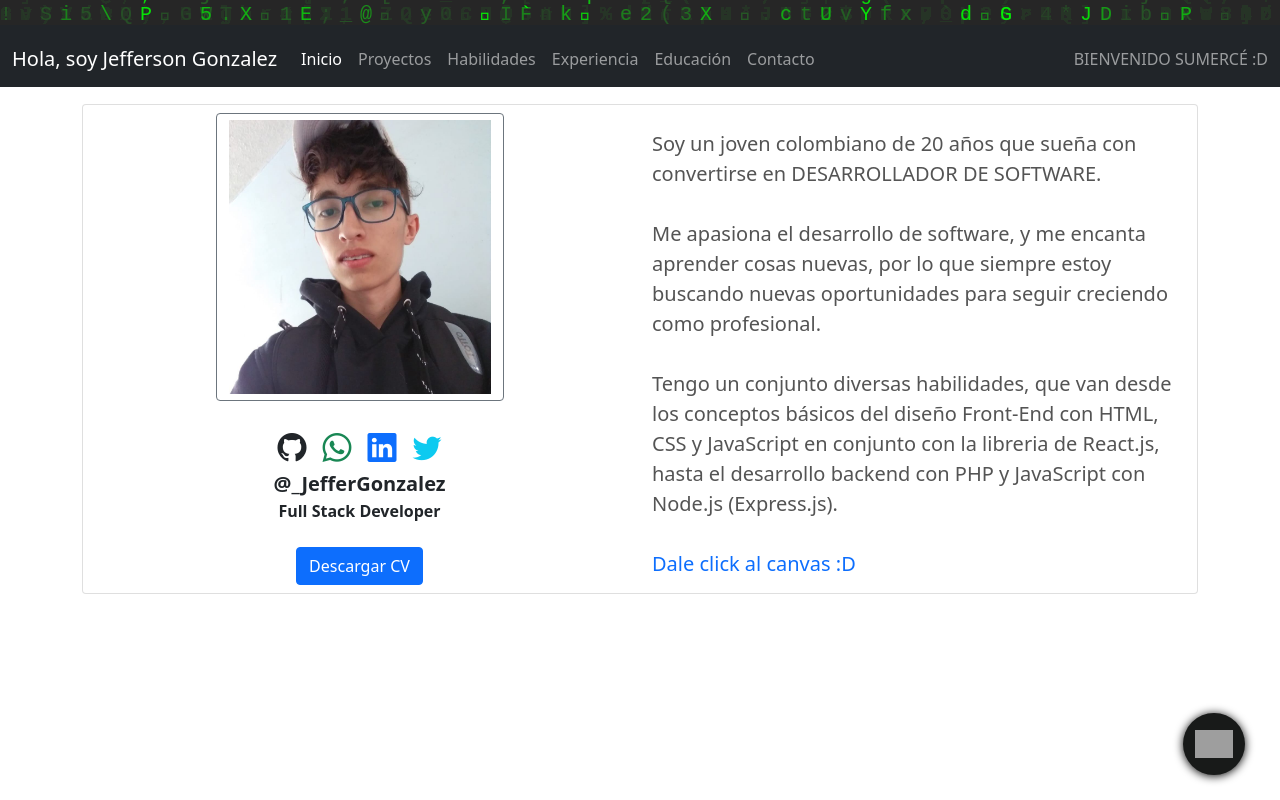
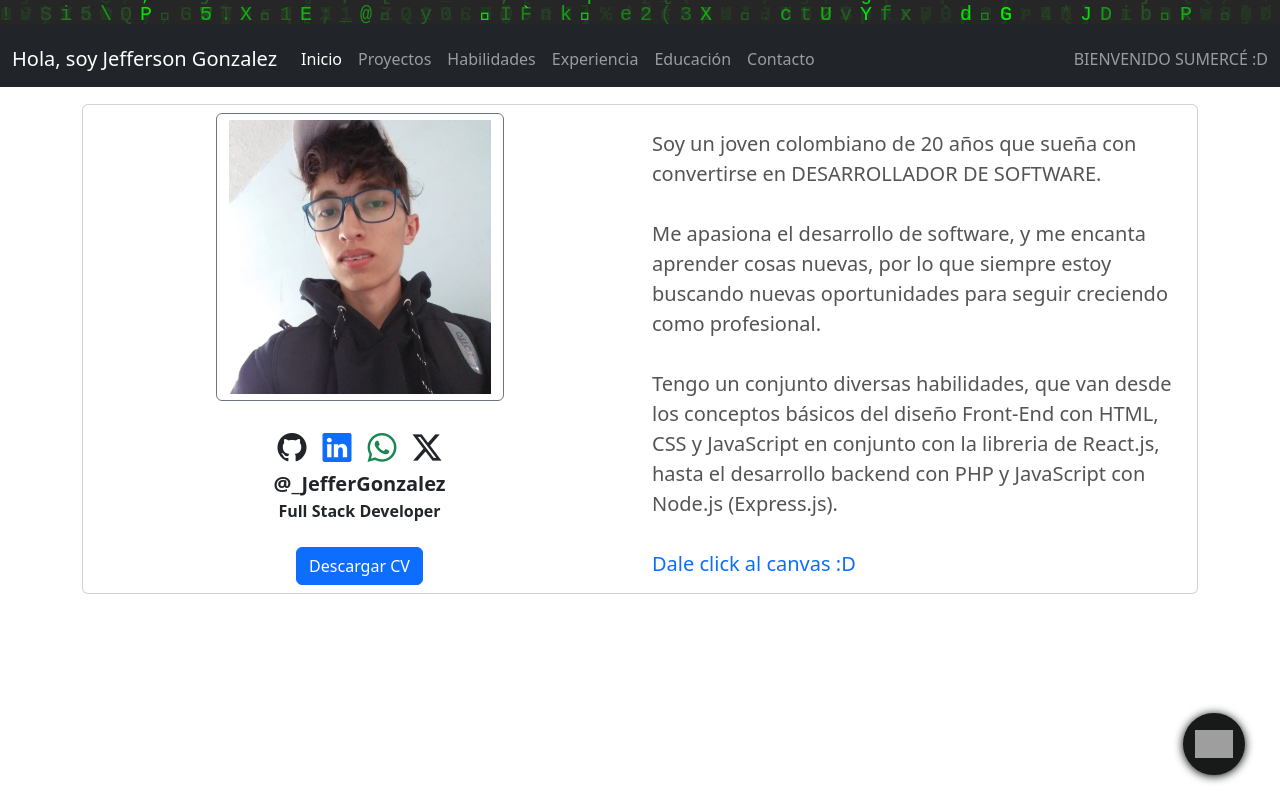
Before and after one commit to JefferGonzalez/portfolio, a React (Vite) app: page / in a window 1280 px wide. Built offline with nearby package versions, Linux system fonts and the light colour scheme; grey boxes are pictures that could not be loaded.

Commit message:
Update bootstrap version

```diff
--- a/index.html
+++ b/index.html
@@ -7,18 +7,18 @@
     <meta name="theme-color" content="#000000" />
     <meta name="description" content="Portfolio of @JefferGonzalez" />
     <link
-      href="https://cdn.jsdelivr.net/npm/bootstrap@5.1.3/dist/css/bootstrap.min.css"
+      href="https://cdn.jsdelivr.net/npm/bootstrap@5.3.2/dist/css/bootstrap.min.css"
       rel="stylesheet"
-      integrity="sha384-1BmE4kWBq78iYhFldvKuhfTAU6auU8tT94WrHftjDbrCEXSU1oBoqyl2QvZ6jIW3"
+      integrity="sha384-T3c6CoIi6uLrA9TneNEoa7RxnatzjcDSCmG1MXxSR1GAsXEV/Dwwykc2MPK8M2HN"
       crossorigin="anonymous"
     />
     <link
       rel="stylesheet"
-      href="https://cdn.jsdelivr.net/npm/bootstrap-icons@1.8.3/font/bootstrap-icons.css"
+      href="https://cdn.jsdelivr.net/npm/bootstrap-icons@1.11.1/font/bootstrap-icons.css"
     />
     <script
-      src="https://cdn.jsdelivr.net/npm/bootstrap@5.1.3/dist/js/bootstrap.bundle.min.js"
-      integrity="sha384-ka7Sk0Gln4gmtz2MlQnikT1wXgYsOg+OMhuP+IlRH9sENBO0LRn5q+8nbTov4+1p"
+      src="https://cdn.jsdelivr.net/npm/bootstrap@5.3.2/dist/js/bootstrap.bundle.min.js"
+      integrity="sha384-C6RzsynM9kWDrMNeT87bh95OGNyZPhcTNXj1NW7RuBCsyN/o0jlpcV8Qyq46cDfL"
       crossorigin="anonymous"
     ></script>
     <title>@JefferGonzalez</title>
--- a/src/views/home/index.jsx
+++ b/src/views/home/index.jsx
@@ -8,7 +8,7 @@ import Me from "./../../assets/img/yo.jpg";
 /*----- utils ------ */
 import Main from "../../utils/main-div";
 
-function Home() {
+function Home () {
   const [t] = useTranslationHook();
   const [isLoading] = useLoadingHook();
   return (
@@ -37,6 +37,15 @@ function Home() {
                   </span>
                   <span>
                     <a
+                      href="https://www.linkedin.com/in/jeffergonzalez"
+                      target="_blank"
+                      rel="noopener noreferrer"
+                    >
+                      <i className="bi bi-linkedin"></i>
+                    </a>
+                  </span>
+                  <span>
+                    <a
                       className="link-success"
                       href="https://api.whatsapp.com/send?phone=573118810950"
                       target="_blank"
@@ -47,21 +56,12 @@ function Home() {
                   </span>
                   <span>
                     <a
-                      href="https://www.linkedin.com/in/jeffergonzalez"
-                      target="_blank"
-                      rel="noopener noreferrer"
-                    >
-                      <i className="bi bi-linkedin"></i>
-                    </a>
-                  </span>
-                  <span>
-                    <a
-                      className="link-info"
+                      className="link-dark"
                       href="https://twitter.com/_JefferGonzalez"
                       target="_blank"
                       rel="noopener noreferrer"
                     >
-                      <i className="bi bi-twitter"></i>
+                      <i className="bi bi-twitter-x"></i>
                     </a>
                   </span>
                 </div>
```
Also changed, not shown: 1 other file (tests, documents, lock files or other folders).
